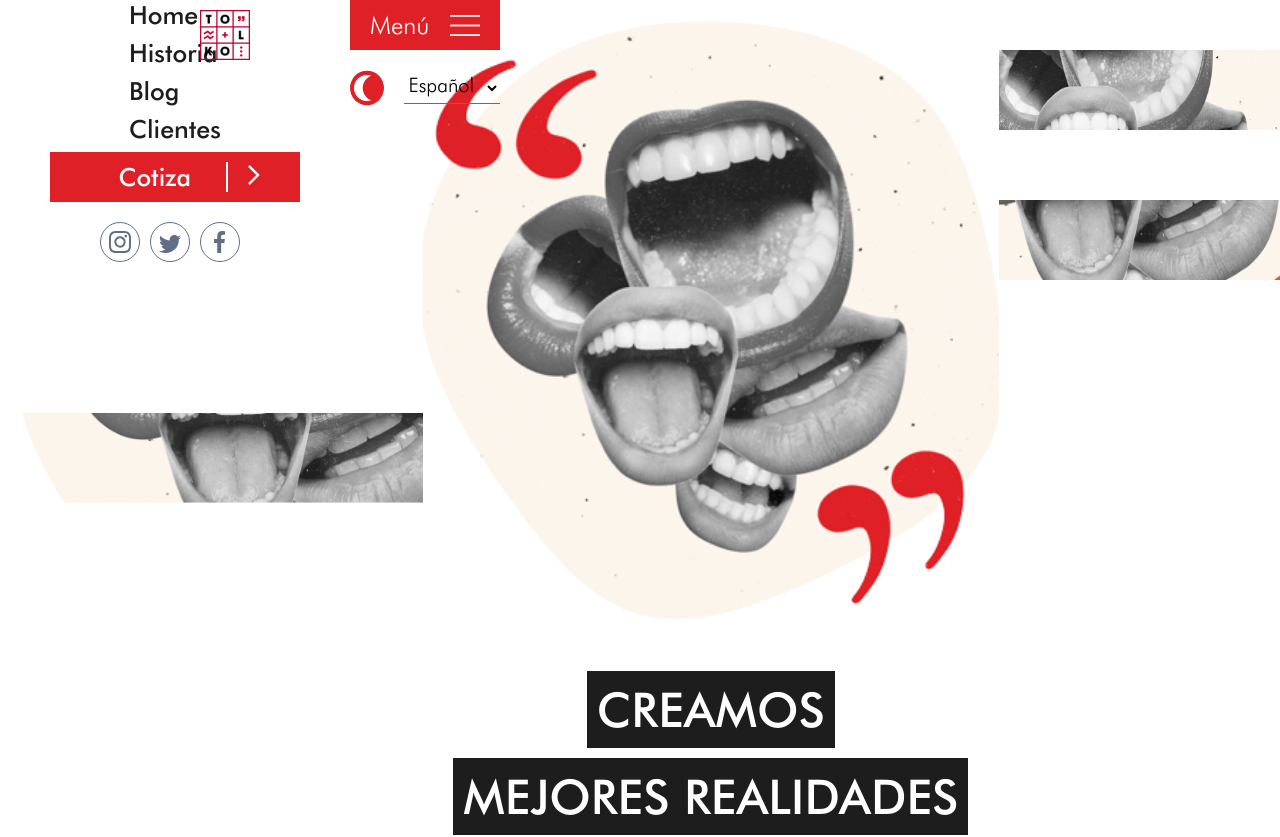
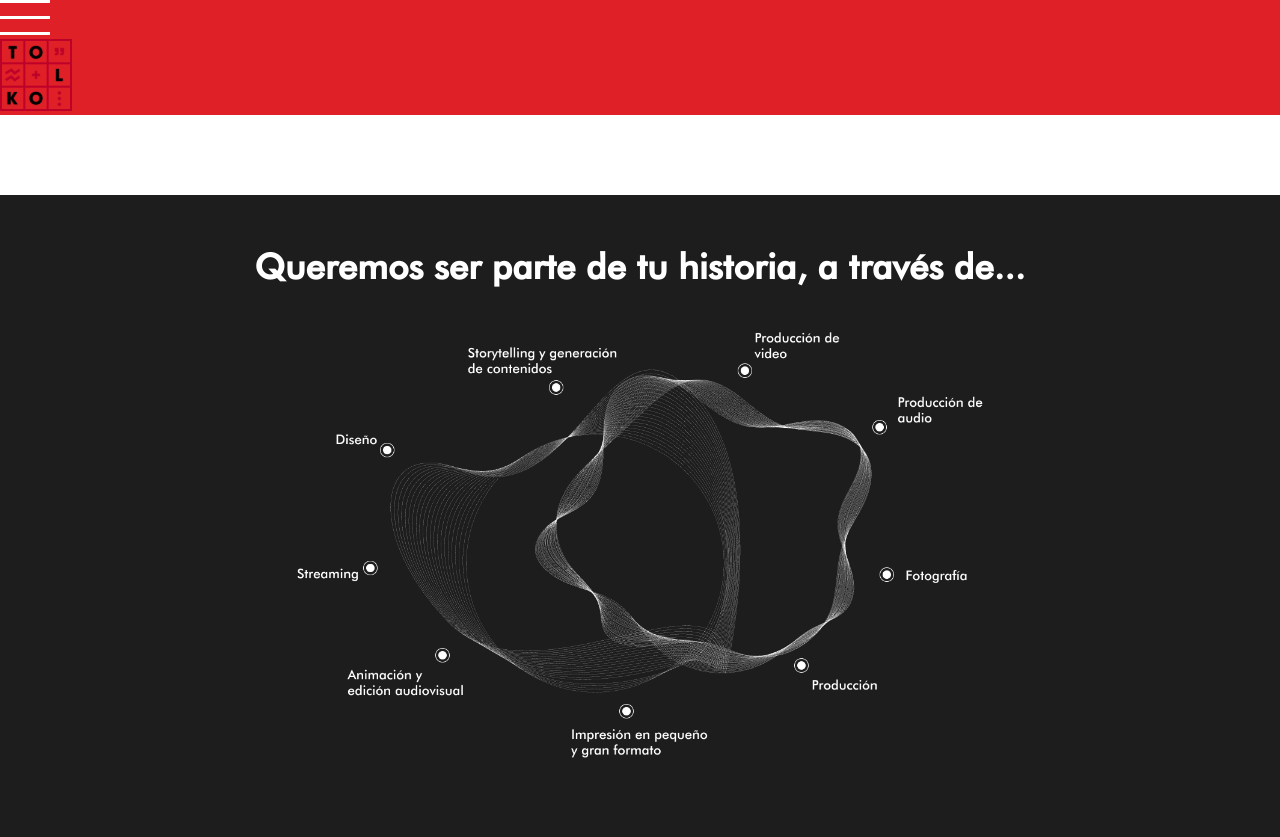
Before and after one commit to msandovalv2022/tolko, a React (Create React App) app: page / in a window 1280 px wide. Shown: the top 837 px of the page. Built offline with nearby package versions, Linux system fonts and the light colour scheme.

Commit message:
Se crea Navbar funcional, pero falta darle el diseño de Tolko

```diff
--- a/src/App.js
+++ b/src/App.js
@@ -1,21 +1,37 @@
-import Navbar from "./components/navbar";
+// Hooks
+import { useState } from "react";
+
+// Componentes
+import toolbar from "./components/toolbar";
+import Sidetoolbar from "./components/sidetoolbar";
+import Backdrop from "./components/backdrop";
 import Header from "./components/header";
 import Sidebar from "./components/sidebar";
 import Footer from "./components/footer";
 import { ImgMouseMove } from "./components/imgFunctions";
+
+// Imágenes
 import Logro1 from "./assets/img/logro1.png";
 import Logro2 from "./assets/img/logro2.png";
 import Logro3 from "./assets/img/logro3.png";
 import Logro4 from "./assets/img/logro4.png";
 import Logro5 from "./assets/img/logro5.png";
 import Ondas from "./assets/img/ondas.png";
+import Toolbar from "./components/toolbar";
 
 function App() {
+  const[sidetoolbar, setSidetoolbar] = useState(false);
+
+  const toggleSidetoolbar = () =>{
+    setSidetoolbar((prevState) => !prevState)
+  }
   return (
     <div className="App">
-      <Header/>
       <section className="contentContainer">
-        <Navbar />
+        <Toolbar openSidetoolbar={toggleSidetoolbar} />
+        <Backdrop sideToolbar ={sidetoolbar} closeSidetoolbar={toggleSidetoolbar}/>
+        <Sidetoolbar sideToolbar ={sidetoolbar}/>
+
         <div className="spaceSection"></div>
 
         <section class="historia bgBlack">
--- /dev/null
+++ b/src/components/backdrop.jsx
@@ -0,0 +1,7 @@
+const Backdrop = ({sideToolbar, closeSidetoolbar}) =>{
+    return(
+        <div className={sideToolbar ? "backdrop backdrop--open" : "backdrop"} onClick={closeSidetoolbar}></div>
+    )
+}
+
+export default Backdrop;
--- a/src/components/navbar.jsx
+++ /dev/null
@@ -1,27 +0,0 @@
-import lightMode from "../assets/img/lightMode.svg";
-import burger from "../assets/img/burger.svg";
-import logoTolko from "../assets/img/logo_tolko.svg";
-const Navbar = () => {
-  return (
-    <nav className="navbar">
-      <div className="navbar__logo">
-        <img src={logoTolko} alt="Logo Tolko" />
-      </div>
-      <div className="navbar__options">
-        <div className="navbar__options--menu">
-          <label htmlFor="burger">Menú</label>
-          <img id="burger" src={burger} alt="burger" />
-        </div>
-        <div className="navbar__options--lanMode">
-          <img src={lightMode} alt="Modo de día" />
-          <select name="" id="">
-            <option value=""><span>Español</span></option>
-            <option value=""><span>Inglés</span></option>
-          </select>
-        </div>
-      </div>
-    </nav>
-  );
-};
-
-export default Navbar;
--- /dev/null
+++ b/src/components/sidetoolbar.jsx
@@ -0,0 +1,12 @@
+const Sidetoolbar = ({sideToolbar}) =>{
+    return(
+        <div className={sideToolbar ? "sidetoolbar sidetoolbar--open" : "sidetoolbar"}>
+            <li>Home</li>
+            <li>Historia</li>
+            <li>Blog</li>
+            <li>Clientes</li>
+        </div>
+    )
+}
+
+export default Sidetoolbar;
--- /dev/null
+++ b/src/components/toolbar.jsx
@@ -0,0 +1,17 @@
+import { Link, LinkImg } from "./links";
+
+import lightMode from "../assets/img/lightMode.svg";
+import burger from "../assets/img/burger.svg";
+import logoTolko from "../assets/img/logo_tolko.svg";
+const Toolbar = ({openSidetoolbar}) => {
+  return (
+    <div className="toolbar">
+      <div className="toolbar__burger" onClick={openSidetoolbar}>
+        <img src={burger} alt="" />
+      </div>
+      <div className="toolbar__logo"><LinkImg link="#" img={logoTolko} /></div>
+    </div>
+  );
+};
+
+export default Toolbar;
--- /dev/null
+++ b/src/styles/layout/_backdrop.scss
@@ -0,0 +1,13 @@
+.backdrop{
+    position: fixed;
+    top: 0;
+    left: 0;
+    width: 100%;
+    height: 100vh;
+    background-color: rgba(0, 0, 0, 0.5);
+    display: none;
+
+    &--open{
+        display: block;
+    }
+}
--- a/src/styles/layout/_navbar.scss
+++ /dev/null
@@ -1,65 +0,0 @@
-.navbar {
-  position:fixed;
-  top: 0;
-  z-index: 1000;
-  display: flex;
-  justify-content: space-between;
-  align-items: flex-start;
-  font-size: 25px;
-  &__logo {
-    margin-top: 10px;
-    width: 50%;
-    margin-left: 200px;
-    img {
-      height: 50px;
-    }
-  }
-
-  &__options {
-    &--menu {
-      display: flex;
-      justify-content: left;
-      align-items: center;
-      background-color: $red;
-      height: 50px;
-      width: 250px;
-      label {
-        color: $white;
-        margin-right: 20px;
-        margin-left: 20px;
-        cursor: pointer;
-        font-family: futuraLight;
-        font-size: 25px;
-      }
-      img {
-        max-width: 30px;
-        cursor: pointer;
-      }
-    }
-    &--lanMode {
-      display: flex;
-      justify-content: left;
-      align-items: center;
-      margin-top: 20px;
-      img {
-        margin-right: 20px;
-        height: 36px;
-      }
-
-      select {
-        background-color: transparent;
-        border: none;
-        border-bottom: solid 1px $grey2;
-        padding-bottom: 5px;
-        width: 100px;
-        font-family: futuraLight;
-        font-size: 20px;
-        option{
-          span{
-            font-family: futuraLight;
-          }
-        }
-      }
-    }
-  }
-}
--- /dev/null
+++ b/src/styles/layout/_sidetoolbar.scss
@@ -0,0 +1,27 @@
+.sidetoolbar{
+    position: absolute;
+    background-color: #222f3e;
+    color: #fff;
+    top: 0;
+    left: 0;
+    height: 100vh;
+    width: 280px;
+    transform: translateX(-100%);
+    transition: all 0.4s;
+    li{
+        list-style: none;
+        padding: 1rem 2rem;
+        border-bottom: solid rgba(255, 255, 255, 0.1) 1px;
+        display: flex;
+        align-items: center;
+        gap: 1rem;
+        font-weight: 300;
+        &:hover{
+            background-color: #fff;
+            color: #000;
+        }
+    }
+    &--open{
+        transform: translateX(0%);
+    }
+}
--- /dev/null
+++ b/src/styles/layout/_toolbar.scss
@@ -0,0 +1,3 @@
+.toolbar{
+  background-color: $red;
+}
--- a/src/styles/styles.scss
+++ b/src/styles/styles.scss
@@ -13,7 +13,9 @@
 
 //Layout
 @import 'layout/header';
-@import 'layout/navbar';
+@import 'layout/toolbar';
+@import 'layout/sidetoolbar';
+@import 'layout/backdrop';
 @import 'layout/sidebar';
 @import 'layout/footer';
 
```
